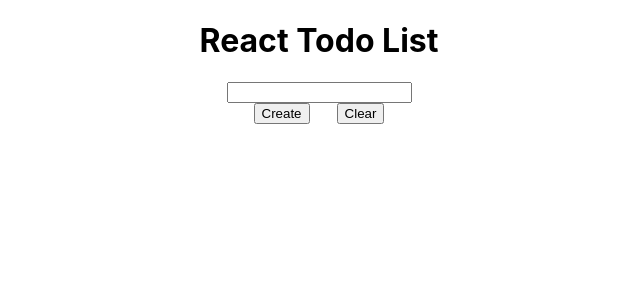
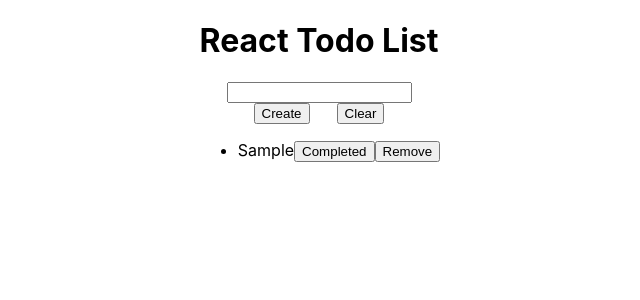
Before and after one commit to ruljin/react-todo-list, a React (Create React App) app: page / in a window 1280 px wide. Both pictures are taken after typing "Sample" into the empty fields and a click on the button "Create". Shown: the top 300 px of the page, without its empty margins (321-961 px from the left). Built offline with nearby package versions, Linux system fonts and the light colour scheme.

Commit message:
Feature/task 2 (#2)
* feat(todo-list-item): add TodoListItem component

* feat(todos-list): add TodosList component

* feat: add TodosList logic

```diff
--- a/src/App.js
+++ b/src/App.jsx
@@ -1,6 +1,6 @@
 import { useState } from 'react';
 import { Header } from './components';
-import { CreateTodo } from './containers';
+import { CreateTodo, TodosList } from './containers';
 import './app.css';
 
 const App = () => {
@@ -8,10 +8,14 @@ const App = () => {
 
 	const handleAddTodo = (todo) => setList([...list, todo]);
 
+	const handleRemoveTodo = (todo) =>
+		setList([...list].filter((item) => item !== todo));
+
 	return (
 		<div className='page'>
 			<Header text='React Todo List' />
 			<CreateTodo handleAddTodo={handleAddTodo} />
+			<TodosList list={list} handleRemoveTodo={handleRemoveTodo} />
 		</div>
 	);
 };
--- a/src/components/index.js
+++ b/src/components/index.js
@@ -1,3 +1,4 @@
 export { Header } from './header/Header';
 export { Input } from './input/Input';
 export { Button } from './button/Button';
+export { TodoListItem } from './todoListItem/TodoListItem';
--- /dev/null
+++ b/src/components/todoListItem/TodoListItem.jsx
@@ -0,0 +1,13 @@
+import { Button } from '..';
+
+export const TodoListItem = ({ todo, handleRemoveTodo }) => (
+	<li>
+		<span>{todo}</span>
+		<Button variant='positive' onClick={() => handleRemoveTodo(todo)}>
+			Completed
+		</Button>
+		<Button variant='negative' onClick={() => handleRemoveTodo(todo)}>
+			Remove
+		</Button>
+	</li>
+);
--- a/src/containers/index.js
+++ b/src/containers/index.js
@@ -1 +1,2 @@
 export { CreateTodo } from './createTodo/CreateTodo';
+export { TodosList } from './todosList/TodosList';
--- /dev/null
+++ b/src/containers/todosList/TodosList.jsx
@@ -0,0 +1,13 @@
+import { TodoListItem } from '../../components';
+
+export const TodosList = ({ list, handleRemoveTodo }) => (
+	<ul>
+		{list.map((todo, index) => (
+			<TodoListItem
+				key={index}
+				todo={todo}
+				handleRemoveTodo={handleRemoveTodo}
+			/>
+		))}
+	</ul>
+);
```
